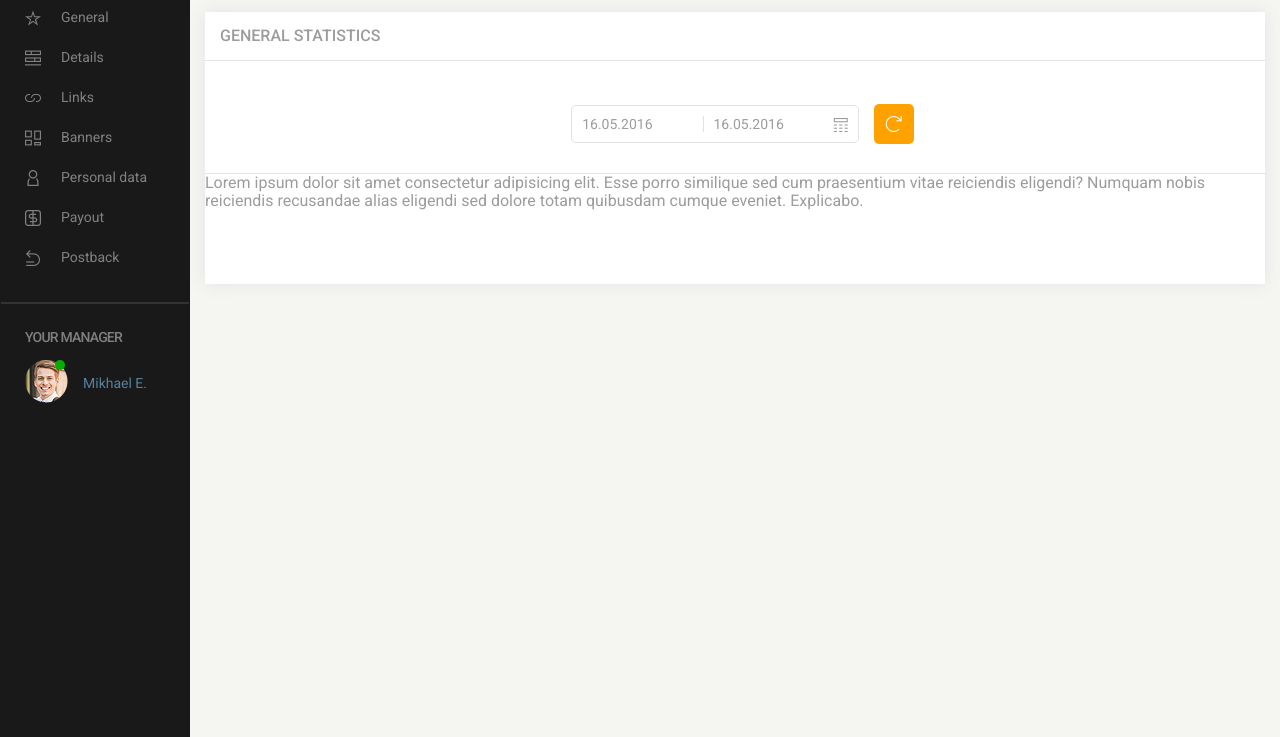
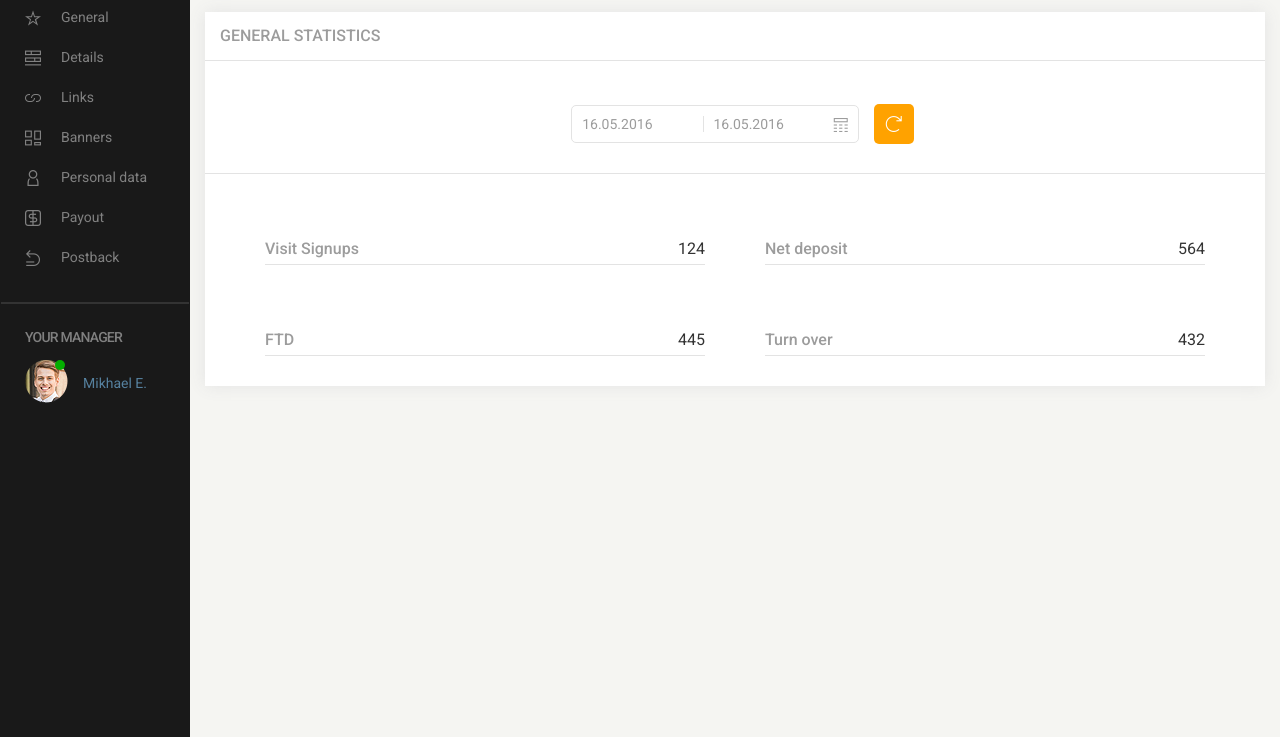
Before and after one commit to grzegorz-jodlowski/dashboard-project, a website: page src/index.html in a window 1280 px wide. Shown: the part 63-800 px from the top of the page. Drawn offline with nearby package versions, Linux system fonts and the light colour scheme; files that its build step writes are made by us from their sources.

Commit message:
Add statistics section

```diff
--- a/src/index.html
+++ b/src/index.html
@@ -89,28 +89,21 @@
       <section class="section general">
         <h2 class="section__header">General statistics</h2>
         <div class="section__dates">
-
           <div class="dates">
             <div class="dates__date-from">16.05.2016</div>
             <div class="dates__date-to">16.05.2016</div>
             <div class="dates__date-icon"><i class="icon-calendar"></i></div>
+          </div>
+          <button class="button-refresh"><i class="icon-refresh"></i></button>
+        </div>
 
-          </div>
+        <div class="section__statistics">
+          <p class="statistics__item">Visit Signups<span class="statistics__value">124</span></p>
+          <p class="statistics__item">Net deposit<span class="statistics__value">564</span></p>
+          <p class="statistics__item">FTD<span class="statistics__value">445</span></p>
+          <p class="statistics__item">Turn over<span class="statistics__value">432</span></p>
+        </div>
 
-          <button class="button-refresh"><i class="icon-refresh"></i></button>
-
-        </div>
-        <div class="section__statistics">
-          Lorem ipsum dolor sit amet consectetur adipisicing elit. Esse porro similique sed cum praesentium vitae
-          reiciendis eligendi? Numquam nobis reiciendis recusandae alias eligendi sed dolore totam quibusdam cumque
-          eveniet. Explicabo.
-          <br>
-          <br>
-          <br>
-          <br>
-          <br>
-
-        </div>
         <div class="section__chart">
 
 
--- a/src/sass/_variables.scss
+++ b/src/sass/_variables.scss
@@ -35,3 +35,4 @@ $main-font: "Roboto", sans-serif;
 /* Features */
 
 $border: 1px solid $gray;
+$transition: all 0.6s;
--- a/src/sass/sections/_main-content.scss
+++ b/src/sass/sections/_main-content.scss
@@ -18,6 +18,12 @@
     border-bottom: $border;
     @include flex(row, nowrap, center, center);
   }
+
+  &__statistics {
+    margin: 30px;
+    font-size: $header-font-size;
+    @include flex(row, wrap, center, space-around);
+  }
 }
 
 .dates {
@@ -27,6 +33,12 @@
   border-radius: 5px;
   margin: 15px;
   font-size: $paragraph-font-size;
+
+  &:hover {
+    transition: $transition;
+    color: $black;
+    border: 1px solid $black;
+  }
 
   &__date-from {
     padding-right: 50px;
@@ -38,3 +50,21 @@
     padding-left: 10px;
   }
 }
+
+.statistics {
+  &__item {
+    border-bottom: $border;
+    font-weight: $font-semibold;
+    text-align: left;
+    line-height: 30px;
+    width: 300px;
+    margin: 30px;
+    flex: 1 0 40%;
+  }
+
+  &__value {
+    font-weight: $font-normal;
+    color: $black-light;
+    float: right;
+  }
+}
```
